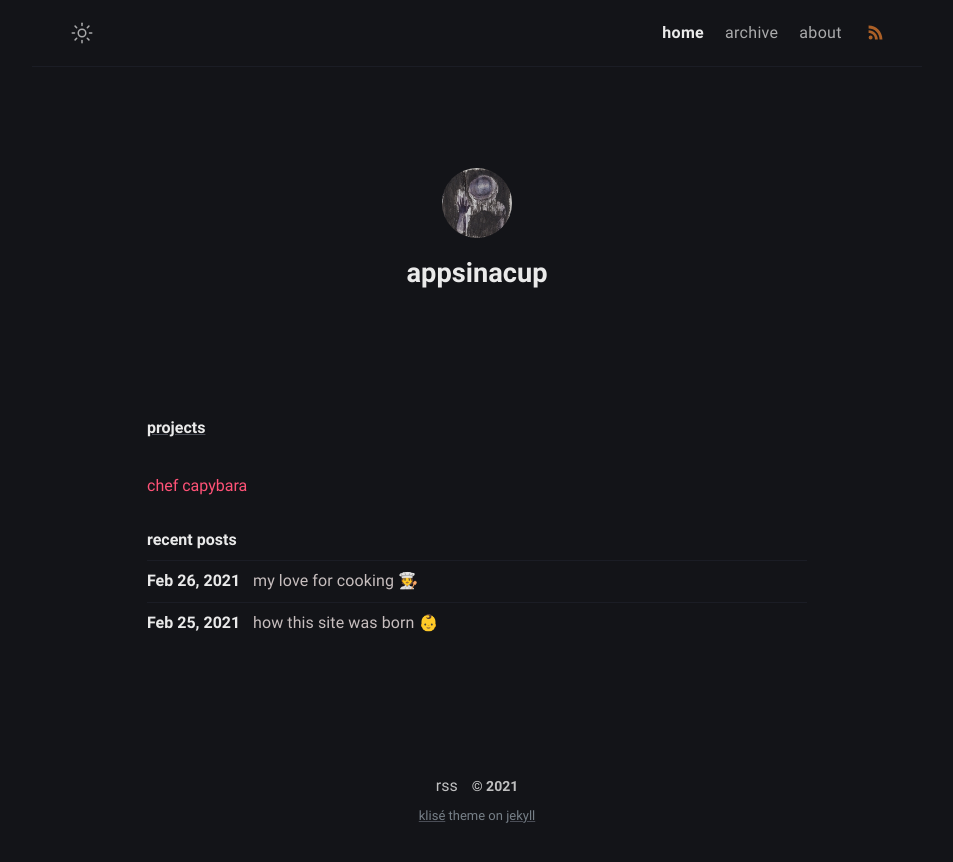
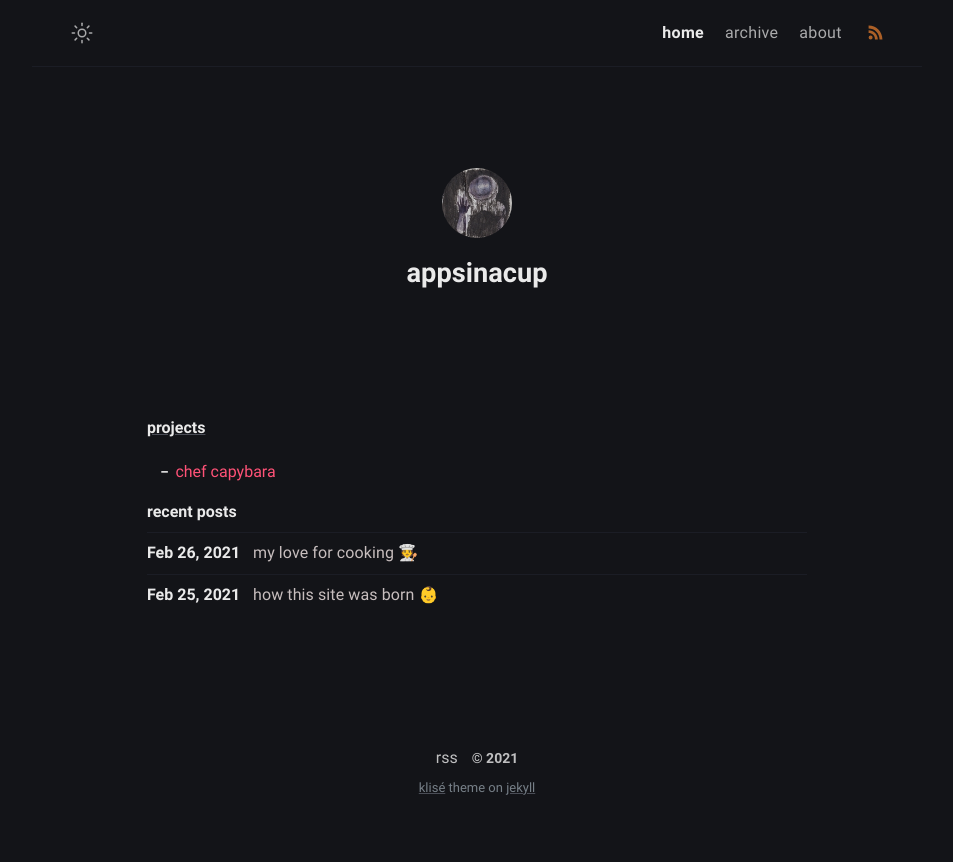
Before and after one commit to Ughuuu/ughuuu.github.io, a Jekyll site: the page built from index.md, in a window 1280 px wide. Shown: the top 862 px of the page, without its empty margins (163-1116 px from the left). Built offline with Jekyll 4.4.1, drawn with Linux system fonts in a browser that asks for light colours.

```diff
--- a/index.md
+++ b/index.md
@@ -2,4 +2,4 @@
 layout: home
 ---
 
-[chef capybara](https://appsinacup.com/projects/product-chef-capybara/index.html)
+* [chef capybara](https://appsinacup.com/projects/product-chef-capybara/index.html)
```
